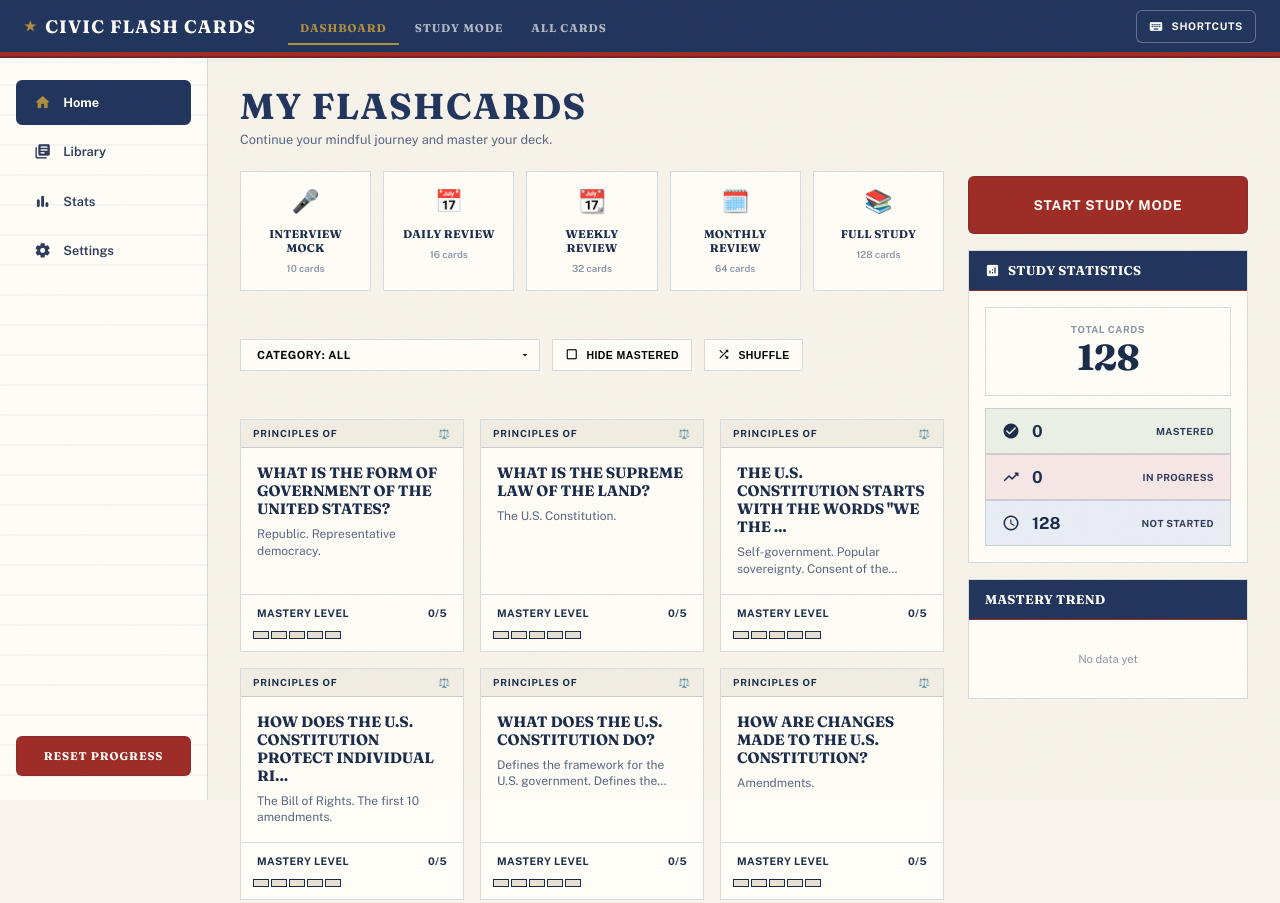
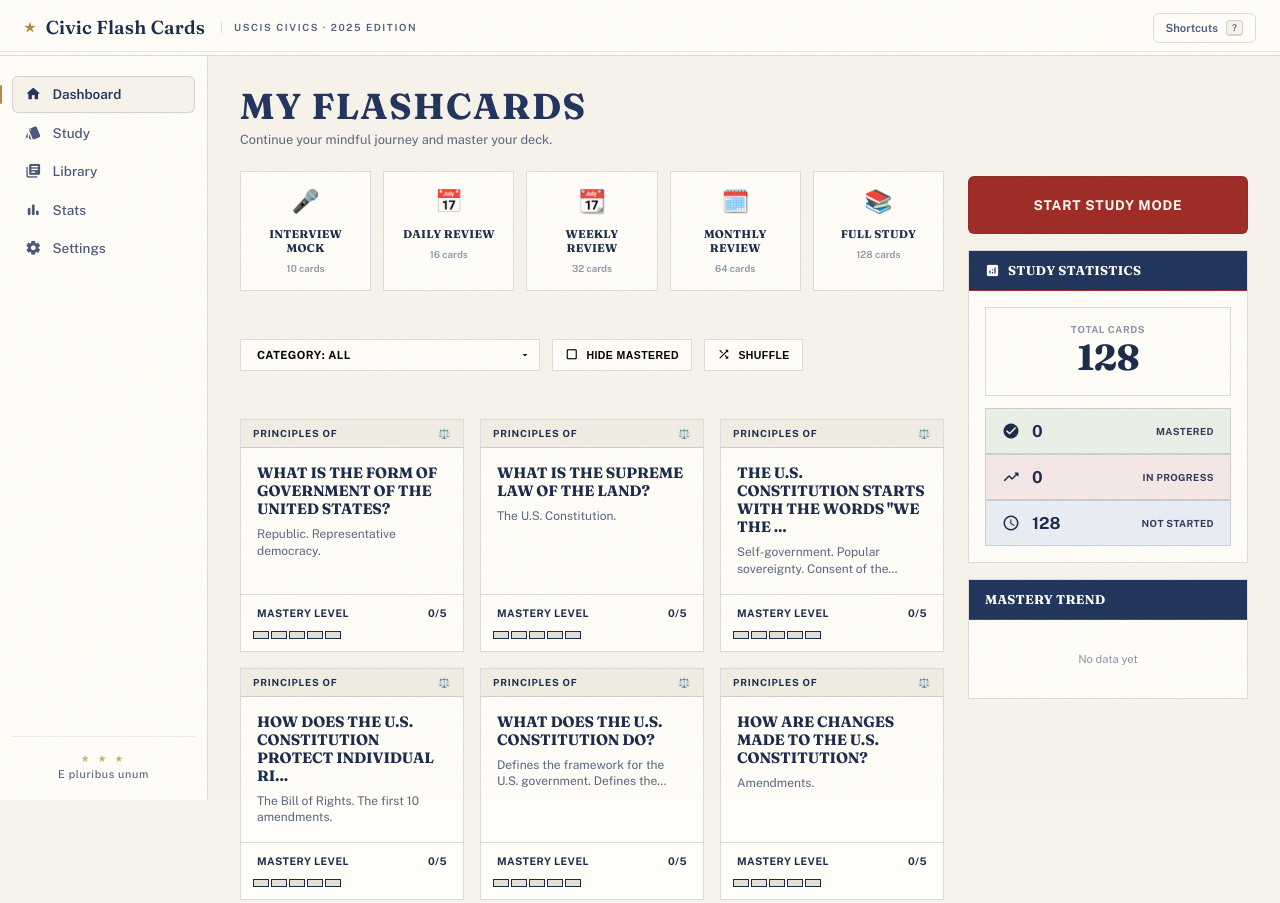
Before and after one commit to omarqx/civic-flash-cards, a website built with Vite: page index.html in a window 1280 px wide. Shown: the top 903 px of the page. Built offline with nearby package versions, Linux system fonts and the light colour scheme.

Commit message:
feat: consolidate nav into Federal Editorial masthead + sidebar

```diff
--- a/src/components/app/civic-sidebar.ts
+++ b/src/components/app/civic-sidebar.ts
@@ -2,8 +2,6 @@
  * <civic-sidebar> — Left sidebar navigation
  * Attributes: active-route
  */
-import { Store } from '../../state/store';
-import { showToast } from '../shared/civic-toast';
 
 export class CivicSidebar extends HTMLElement {
   static observedAttributes = ['active-route'];
@@ -24,45 +22,24 @@ export class CivicSidebar extends HTMLElement {
     this.setAttribute('aria-label', 'Main navigation');
     this.innerHTML = `
       <ul class="nav-links" role="list">
-        <li>
-          <a href="#/dashboard" class="nav-link" data-route="dashboard">
-            <span class="material-icons-round">home</span>
-            <span>Home</span>
-          </a>
-        </li>
-        <li>
-          <a href="#/library" class="nav-link" data-route="library">
-            <span class="material-icons-round">library_books</span>
-            <span>Library</span>
-          </a>
-        </li>
-        <li>
-          <a href="#/stats" class="nav-link" data-route="stats">
-            <span class="material-icons-round">bar_chart</span>
-            <span>Stats</span>
-          </a>
-        </li>
-        <li>
-          <a href="#/settings" class="nav-link" data-route="settings">
-            <span class="material-icons-round">settings</span>
-            <span>Settings</span>
-          </a>
-        </li>
+        <li><a href="#/dashboard" class="nav-link" data-route="dashboard">
+          <span class="material-icons-round">home</span><span>Dashboard</span></a></li>
+        <li><a href="#/study-launch" class="nav-link" data-route="study">
+          <span class="material-icons-round">style</span><span>Study</span></a></li>
+        <li><a href="#/library" class="nav-link" data-route="library">
+          <span class="material-icons-round">library_books</span><span>Library</span></a></li>
+        <li><a href="#/stats" class="nav-link" data-route="stats">
+          <span class="material-icons-round">bar_chart</span><span>Stats</span></a></li>
+        <li><a href="#/settings" class="nav-link" data-route="settings">
+          <span class="material-icons-round">settings</span><span>Settings</span></a></li>
       </ul>
-      <div class="sidebar-footer">
-        <button class="sidebar-upgrade" id="btn-reset-progress">Reset Progress</button>
+      <div class="sidebar-motto">
+        <span class="sidebar-motto-stars">★ ★ ★</span>
+        E pluribus unum
       </div>
     `;
 
     this.updateActive();
-
-    this.querySelector('#btn-reset-progress')?.addEventListener('click', () => {
-      if (confirm('Are you sure you want to reset all progress? This cannot be undone.')) {
-        Store.resetAll();
-        showToast('All progress has been reset.', 'warning');
-        window.location.hash = '#/dashboard';
-      }
-    });
 
     // Mobile nav: close on link click
     this.querySelectorAll('.nav-link[data-route]').forEach(link => {
--- a/src/components/app/civic-topbar.ts
+++ b/src/components/app/civic-topbar.ts
@@ -1,41 +1,24 @@
 /**
- * <civic-topbar> — Top navigation bar
- * Attributes: active-route
+ * <civic-topbar> — Masthead
+ * Attributes: active-route (no-op; kept for interface compatibility)
  */
-import type { ViewName } from '../../types';
 
 export class CivicTopbar extends HTMLElement {
   static observedAttributes = ['active-route'];
 
   connectedCallback() { this.render(); }
-  attributeChangedCallback() { this.updateActive(); }
-
-  private updateActive() {
-    const active = this.getAttribute('active-route') || 'dashboard';
-    this.querySelectorAll<HTMLElement>('.topbar-link').forEach(link => {
-      link.classList.toggle('active', link.dataset.route === active);
-    });
-  }
+  attributeChangedCallback() { /* masthead has no per-route state */ }
 
   private render() {
     this.className = 'topbar';
     this.innerHTML = `
       <a href="#/dashboard" class="topbar-brand">Civic Flash Cards</a>
-      <nav>
-        <ul class="topbar-nav" role="list">
-          <li><a href="#/dashboard" class="topbar-link" data-route="dashboard">Dashboard</a></li>
-          <li><a href="#/study-launch" class="topbar-link" data-route="study">Study Mode</a></li>
-          <li><a href="#/library" class="topbar-link" data-route="library">All Cards</a></li>
-        </ul>
-      </nav>
+      <span class="topbar-brand-sub">USCIS Civics · 2025 Edition</span>
       <div class="topbar-spacer"></div>
-      <button class="btn btn-navy btn-sm" id="btn-keyboard-help" aria-label="Keyboard shortcuts" style="border-color:rgba(255,255,255,0.3)">
-        <span class="material-icons-round" style="font-size:1rem">keyboard</span>
-        Shortcuts
+      <button class="topbar-shortcuts" id="btn-keyboard-help" aria-label="Keyboard shortcuts">
+        Shortcuts <kbd>?</kbd>
       </button>
     `;
-
-    this.updateActive();
 
     this.querySelector('#btn-keyboard-help')?.addEventListener('click', () => {
       const modal = document.getElementById('shortcuts-modal') as HTMLDialogElement | null;
--- a/src/styles/index.css
+++ b/src/styles/index.css
@@ -128,70 +128,47 @@ body::before {
 .skip-link:focus { top: var(--sp-4); }
 
 /* ============================================================
-   TOP NAVIGATION BAR
+   MASTHEAD
    ============================================================ */
 .topbar {
-  position: sticky;
-  top: 0;
-  z-index: 200;
-  background: var(--navy);
-  border-bottom: 4px solid var(--red);
+  position: sticky; top: 0; z-index: 200;
+  background: var(--surface);
+  border-bottom: 1px solid var(--hairline);
   height: var(--topbar-height);
-  display: flex;
-  align-items: center;
+  display: flex; align-items: center;
   padding: 0 var(--sp-6);
-  gap: var(--sp-8);
-  box-shadow: 0 2px 0 var(--red-dark);
-}
-
+  gap: var(--sp-4);
+}
+.topbar::after {
+  content: ''; position: absolute; left: 0; right: 0; bottom: 3px;
+  height: 1px; background: var(--hairline-soft);
+}
 .topbar-brand {
   font-family: var(--font-display);
-  font-weight: 700;
-  font-size: 1.2rem;
-  letter-spacing: 0.06em;
-  color: var(--white);
-  text-decoration: none;
+  font-weight: 600; font-size: 1.25rem; letter-spacing: 0.01em;
+  color: var(--ink); text-decoration: none; white-space: nowrap;
+  display: flex; align-items: center; gap: 10px;
+}
+.topbar-brand::before { content: '★'; color: var(--gold); font-size: 0.85rem; }
+.topbar-brand-sub {
+  font-size: 0.66rem; font-weight: 600; letter-spacing: 0.16em;
+  text-transform: uppercase; color: var(--ink-soft);
+  border-left: 1px solid var(--hairline); padding-left: var(--sp-3);
   white-space: nowrap;
-  text-transform: uppercase;
-  display: flex;
-  align-items: center;
-  gap: var(--sp-2);
-}
-.topbar-brand::before {
-  content: '★';
-  color: var(--gold-bright);
-  font-size: 0.9rem;
-}
-
-.topbar-nav {
-  display: flex;
-  gap: var(--sp-1);
-  list-style: none;
-}
-
-.topbar-link {
-  text-decoration: none;
-  font-size: 0.75rem;
-  font-weight: 700;
-  text-transform: uppercase;
-  letter-spacing: 0.08em;
-  color: rgba(255,255,255,0.65);
-  padding: var(--sp-2) var(--sp-3);
-  border-bottom: 2px solid transparent;
-  transition: all var(--dur);
-  font-family: var(--font-display);
-}
-.topbar-link:hover { color: var(--white); }
-.topbar-link.active {
-  color: var(--gold-bright);
-  border-bottom-color: var(--gold-bright);
-}
-.topbar-link:focus-visible {
-  outline: 2px solid var(--gold-bright);
-  outline-offset: 2px;
-}
-
+}
 .topbar-spacer { flex: 1; }
+.topbar-shortcuts {
+  font-family: var(--font-body); font-size: 0.75rem; font-weight: 600;
+  color: var(--ink-soft); background: none; cursor: pointer;
+  border: 1px solid var(--hairline); border-radius: var(--radius-md);
+  padding: 6px 12px; display: flex; align-items: center; gap: 8px;
+}
+.topbar-shortcuts:hover { color: var(--ink); box-shadow: var(--shadow-soft); }
+.topbar-shortcuts kbd {
+  font-family: var(--font-body); font-size: 0.62rem;
+  border: 1px solid var(--hairline); border-bottom-width: 2px;
+  border-radius: 4px; padding: 1px 5px; background: var(--paper);
+}
 
 /* ============================================================
    APP LAYOUT
@@ -209,98 +186,47 @@ body::before {
 }
 
 /* ============================================================
-   LEFT SIDEBAR
+   SIDEBAR
    ============================================================ */
 #sidebar {
-  border-right: var(--border);
-  background: var(--white);
-  padding: var(--sp-6) var(--sp-4);
-  display: flex;
-  flex-direction: column;
-  gap: var(--sp-2);
-  position: sticky;
-  top: var(--topbar-height);
+  border-right: 1px solid var(--hairline);
+  background: var(--surface);
+  padding: var(--sp-5) var(--sp-3);
+  display: flex; flex-direction: column; gap: var(--sp-2);
+  position: sticky; top: var(--topbar-height);
   height: calc(100dvh - var(--topbar-height));
   overflow-y: auto;
-  background-image: repeating-linear-gradient(
-    180deg,
-    transparent 0px,
-    transparent 28px,
-    rgba(0,40,104,0.04) 28px,
-    rgba(0,40,104,0.04) 30px
-  );
-}
-
-.nav-links {
-  list-style: none;
-  display: flex;
-  flex-direction: column;
-  gap: var(--sp-1);
-  flex: 1;
-}
-
+}
+.nav-links { list-style: none; display: flex; flex-direction: column; gap: 2px; }
 .nav-link {
-  display: flex;
-  align-items: center;
-  gap: var(--sp-3);
-  padding: var(--sp-3) var(--sp-4);
-  border-radius: var(--radius-md);
-  text-decoration: none;
-  font-size: 0.85rem;
-  font-weight: 600;
-  color: var(--gray-600);
-  border: 2px solid transparent;
-  background: none;
-  cursor: pointer;
-  width: 100%;
-  text-align: left;
-  transition: all var(--dur);
-}
-.nav-link .material-icons-round { font-size: 1.15rem; }
-.nav-link:hover {
-  background: var(--gray-100);
-}
-.nav-link:focus-visible {
-  outline: 2px solid var(--black);
-  outline-offset: 2px;
-}
+  display: flex; align-items: center; gap: 11px;
+  padding: 9px 12px; border-radius: var(--radius-md);
+  font-size: 0.9rem; font-weight: 500; color: var(--ink-soft);
+  text-decoration: none; border: 1px solid transparent;
+  transition: background var(--dur), color var(--dur);
+}
+.nav-link .material-icons-round { font-size: 1.1rem; }
+.nav-link:hover { color: var(--ink); background: rgba(26,43,74,0.04); }
 .nav-link.active {
-  background: var(--navy);
-  color: var(--white);
-  border-color: var(--navy);
-  font-weight: 700;
-}
-.nav-link.active .material-icons-round { color: var(--gold-bright); }
-
-.sidebar-footer { margin-top: auto; }
-
-.sidebar-upgrade {
-  display: block;
-  width: 100%;
-  padding: var(--sp-3) var(--sp-4);
-  background: var(--red);
-  color: var(--white);
-  border: var(--border);
-  border-radius: var(--radius-md);
-  font-family: var(--font-display);
-  font-weight: 700;
-  font-size: 0.75rem;
-  text-transform: uppercase;
-  letter-spacing: 0.08em;
-  cursor: pointer;
-  text-align: center;
-  text-decoration: none;
-  box-shadow: var(--shadow-brutal-sm);
-  transition: all var(--dur);
-}
-.sidebar-upgrade:hover {
-  transform: translate(-1px, -1px);
-  box-shadow: 5px 5px 0 var(--black);
-  background: var(--red-dark);
-}
-.sidebar-upgrade:active {
-  transform: translate(2px, 2px);
-  box-shadow: 0 0 0 var(--black);
+  color: var(--navy); font-weight: 600;
+  background: var(--paper);
+  border-color: var(--hairline);
+  position: relative;
+}
+.nav-link.active::before {
+  content: ''; position: absolute; left: -13px; top: 8px; bottom: 8px;
+  width: 2px; background: var(--gold); border-radius: 2px;
+}
+.nav-link:focus-visible { outline: 2px solid var(--gold); outline-offset: 2px; }
+.sidebar-motto {
+  margin-top: auto;
+  border-top: 1px solid var(--hairline-soft); padding-top: var(--sp-4);
+  font-size: 0.72rem; color: var(--ink-soft); text-align: center;
+  letter-spacing: 0.06em;
+}
+.sidebar-motto-stars {
+  color: var(--gold-soft); letter-spacing: 0.3em; font-size: 0.65rem;
+  display: block; margin-bottom: 4px;
 }
 
 /* ============================================================
@@ -1583,14 +1509,14 @@ body::before {
   z-index: 200;
   width: 52px;
   height: 52px;
-  border: var(--border);
-  background: var(--navy);
+  border: 1px solid var(--hairline);
+  background: var(--surface);
   cursor: pointer;
-  box-shadow: var(--shadow-brutal);
+  box-shadow: var(--shadow-soft);
   font-size: 1.3rem;
   align-items: center;
   justify-content: center;
-  color: var(--white);
+  color: var(--ink);
 }
 
 /* ============================================================
@@ -1621,7 +1547,7 @@ body::before {
     display: none;
     position: fixed;
     inset: 0;
-    background: rgba(26, 26, 26, 0.4);
+    background: rgba(26, 43, 74, 0.4);
     z-index: 250;
     top: var(--topbar-height);
   }
@@ -1642,7 +1568,6 @@ body::before {
 
 @media (max-width: 480px) {
   .session-grid { grid-template-columns: 1fr; }
-  .topbar-nav { display: none; }
 }
 
 /* --- study-active hides sidebar --- */
@@ -1743,12 +1668,5 @@ body::before {
   background: var(--navy-light);
 }
 
-/* --- Sidebar mobile box shadow patriotic --- */
-@media (max-width: 768px) {
-  #sidebar {
-    box-shadow: 8px 0 0 var(--navy);
-  }
-}
-
 /* --- Selection --- */
 ::selection { background: var(--red); color: var(--white); }
```
